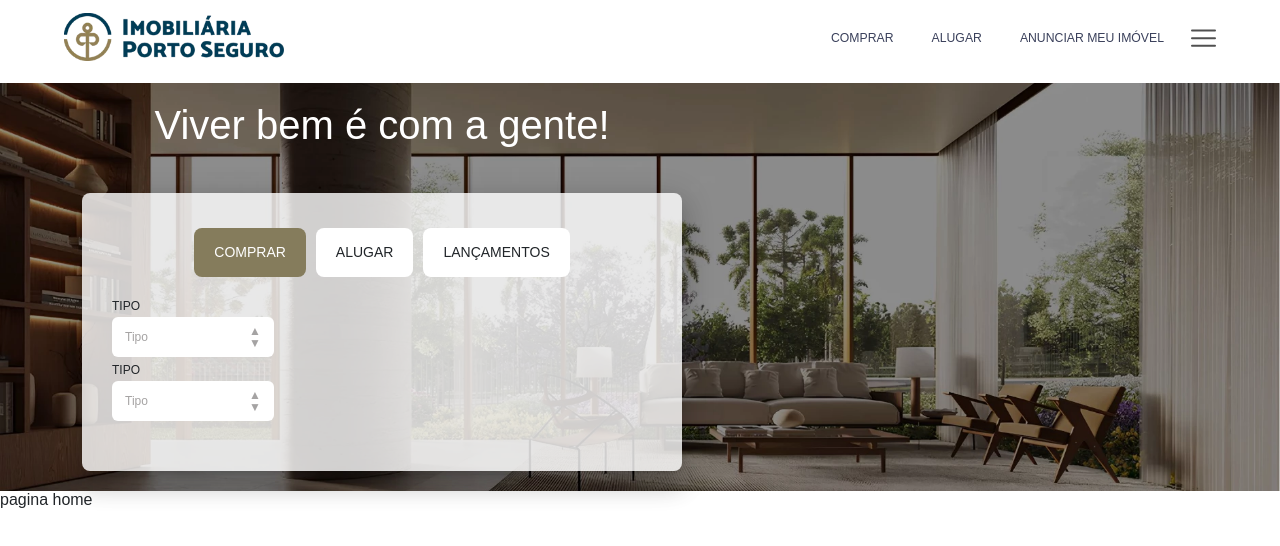
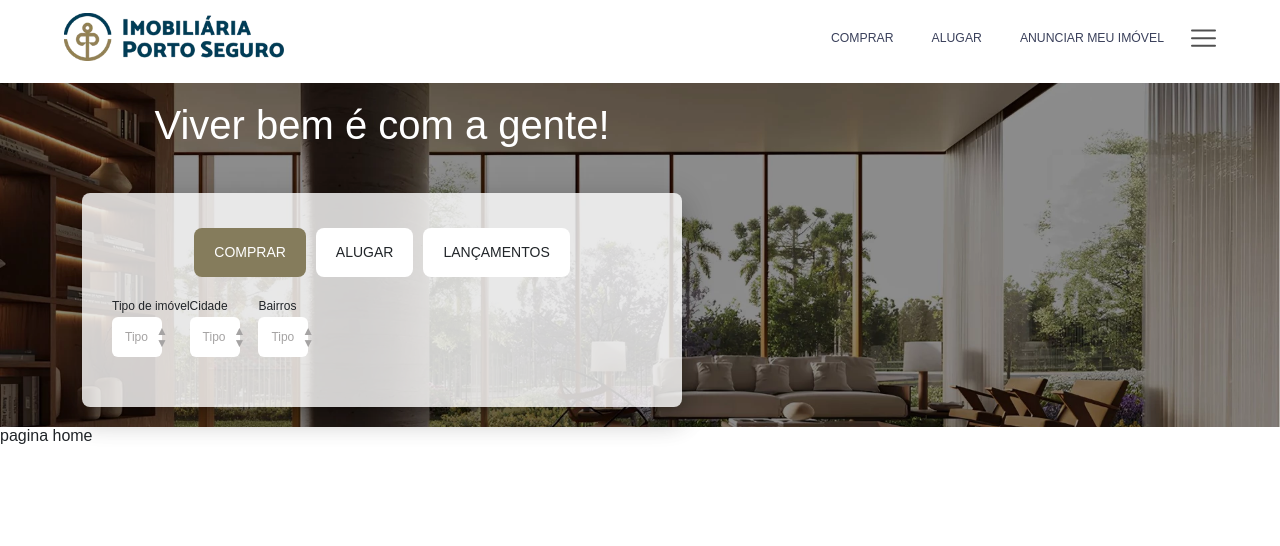
Before and after one commit to thiagoabreu72/imobiliarias, an Angular app in the folder site-imobiliaria/: page / in a window 1280 px wide. Shown: the top 546 px of the page. Built offline with nearby package versions, Linux system fonts and the light colour scheme.

Commit message:
mult select dinamico

```diff
--- a/site-imobiliaria/src/app/banner-home/banner-home.css
+++ b/site-imobiliaria/src/app/banner-home/banner-home.css
@@ -131,3 +131,9 @@
     padding: 4px 2px;
   }
 }
+
+.select-dropdowns {
+  display: flex;
+  flex-direction: row;
+  flex-grow: 1;
+}
--- a/site-imobiliaria/src/app/banner-home/banner-home.html
+++ b/site-imobiliaria/src/app/banner-home/banner-home.html
@@ -29,10 +29,15 @@
                   </div>
                 </div>
 
-                <app-multi-select-dropdown></app-multi-select-dropdown>
-                <app-multi-select-dropdown></app-multi-select-dropdown>
+              </div>
 
-              </div>
+              <div class="select-dropdowns">
+                <app-multi-select-dropdown [label]="'Tipo de imóvel'" [options]="tipoImovelOptions"></app-multi-select-dropdown>
+                <app-multi-select-dropdown [label]="'Cidade'" [options]="cidadeOptions"></app-multi-select-dropdown>
+                <app-multi-select-dropdown [label]="'Bairros'" [options]="bairrosOptions"></app-multi-select-dropdown>
+               </div>
+
+
             </div>
           </div>
         </div>
--- a/site-imobiliaria/src/app/banner-home/banner-home.ts
+++ b/site-imobiliaria/src/app/banner-home/banner-home.ts
@@ -7,6 +7,32 @@ import {MultiSelectDropdownComponent} from '../components/multi-select-dropdown.
   styleUrl: './banner-home.css'
 })
 export class BannerHome implements AfterViewInit {
+  tipoImovelOptions = [
+    { label: 'Casa', value: 'casa', checked: false },
+    { label: 'Apartamento', value: 'apartamento', checked: false },
+    { label: 'Terreno', value: 'terreno', checked: false }
+  ];
+
+  cidadeOptions = [
+    { label: 'São Paulo', value: 1, checked: false },
+    { label: 'Rio de Janeiro', value: 2, checked: false },
+    { label: 'Belo Horizonte', value: 3, checked: false },
+    { label: 'Campo Mourão', value: 4, checked: false },
+    { label: 'Cascavel', value: 5, checked: false },
+    { label: 'Londrina', value: 6, checked: false },
+    { label: 'Boa Esperança', value: 7, checked: false }
+  ];
+
+  bairrosOptions = [
+    { label: 'Centro', value: 1, checked: false },
+    { label: 'Jardim', value: 2, checked: false },
+    { label: 'Vila', value: 3, checked: false },
+    { label: 'Zona Sul', value: 4, checked: false },
+    { label: 'Zona Norte', value: 5, checked: false },
+    { label: 'Zona Leste', value: 6, checked: false },
+    { label: 'Zona Oeste', value: 7, checked: false }
+  ];
+
   ngAfterViewInit() {
     const titulo = document.querySelector('.texto_animado_banner');
     if (titulo) {
--- a/site-imobiliaria/src/app/components/multi-select-dropdown.component/multi-select-dropdown.component.html
+++ b/site-imobiliaria/src/app/components/multi-select-dropdown.component/multi-select-dropdown.component.html
@@ -1,5 +1,5 @@
 <div class="dropdown" [class.show]="dropdownOpen">
-  <label for="dropdownButton" class="mb-0">TIPO</label>
+  <label for="dropdownButton" class="mb-0">{{ label }}</label>
   <button
   class="btn dropdown-toggle"
   type="button"
@@ -29,9 +29,4 @@
       }
     </form>
   </div>
-  <!-- <div class="mt-2">
-    @if (getSelectedOptions()) {
-      <span>Selecionados: {{ getSelectedOptions() }}</span>
-    }
-  </div> -->
 </div>
--- a/site-imobiliaria/src/app/components/multi-select-dropdown.component/multi-select-dropdown.component.ts
+++ b/site-imobiliaria/src/app/components/multi-select-dropdown.component/multi-select-dropdown.component.ts
@@ -1,4 +1,4 @@
-import { Component, ElementRef, HostListener } from '@angular/core';
+import { Component, ElementRef, HostListener, Input } from '@angular/core';
 
 
 @Component({
@@ -9,18 +9,8 @@ import { Component, ElementRef, HostListener } from '@angular/core';
   styleUrl: './multi-select-dropdown.component.css'
 })
 export class MultiSelectDropdownComponent {
-  options = [
-    { label: 'Selecione a Opção 1', value: '1', checked: false },
-    { label: 'Selecione a Opção 2', value: '2', checked: false },
-    { label: 'Selecione a Opção 3', value: '3', checked: false },
-    { label: 'Selecione a Opção 4', value: '4', checked: false },
-    { label: 'Selecione a Opção 5', value: '5', checked: false },
-    { label: 'Selecione a Opção 6', value: '6', checked: false },
-    { label: 'Selecione a Opção 7', value: '7', checked: false },
-    { label: 'Selecione a Opção 8', value: '8', checked: false },
-    { label: 'Selecione a Opção 9', value: '9', checked: false },
-    { label: 'Selecione a Opção 10', value: '10', checked: false }
-  ];
+  @Input() label: string = '';
+  @Input() options: any[] = [];
 
   dropdownOpen = false;
 
```
